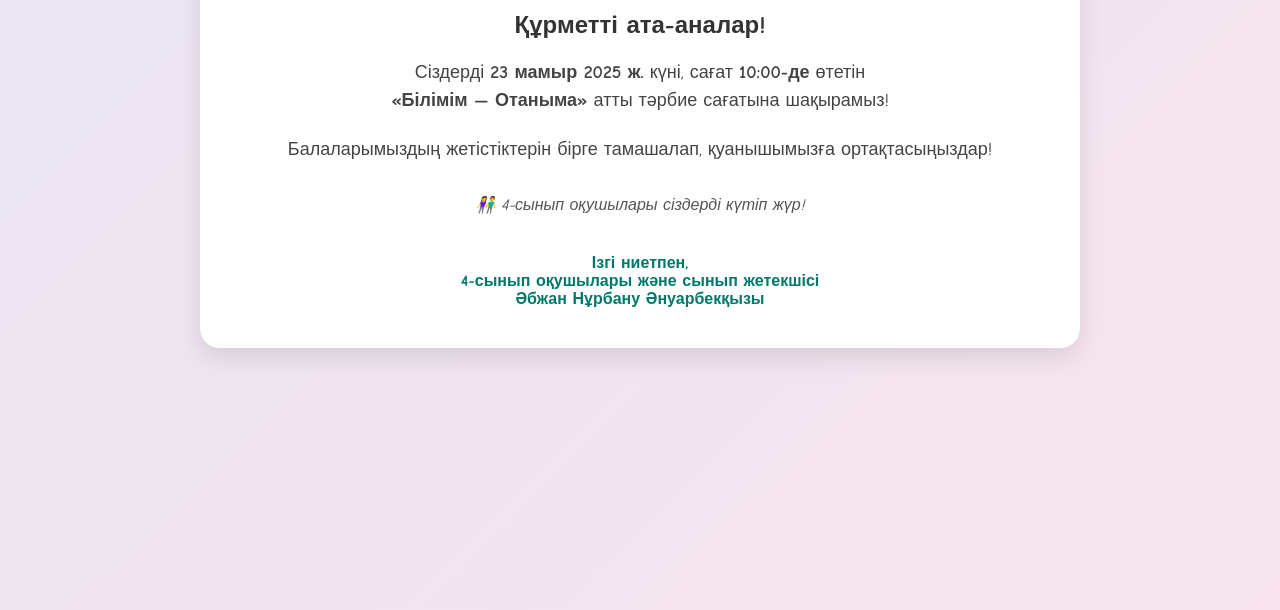
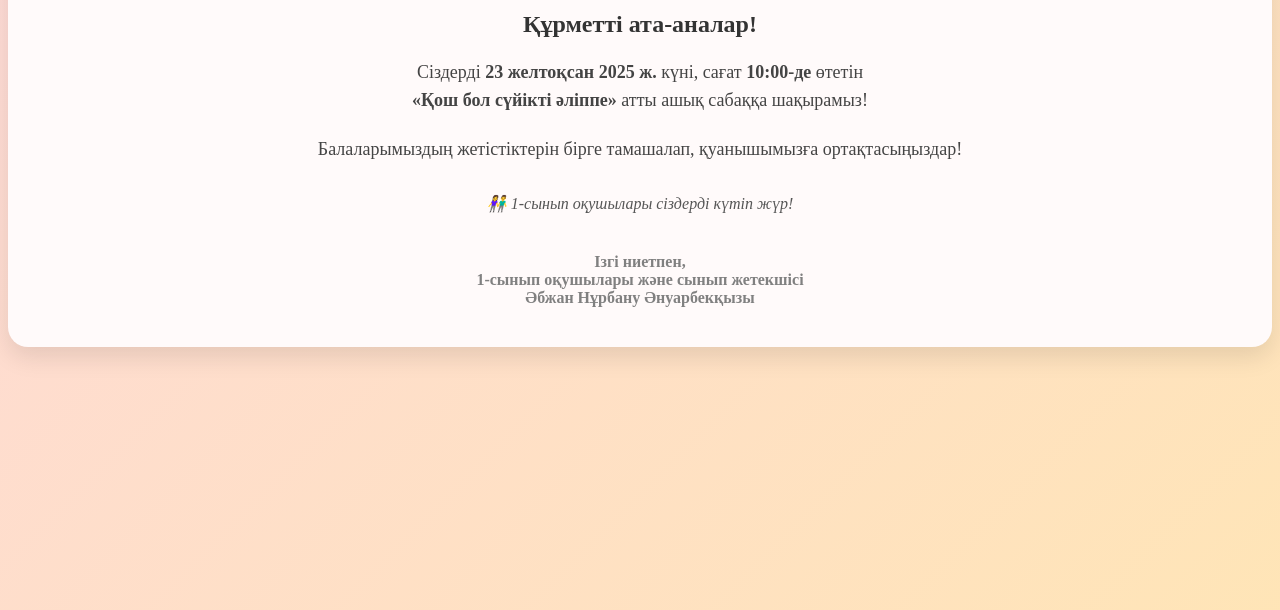
Before and after one commit to F0t1m0/fatimadosmurat, a plain HTML site: page index.html in a window 1280 px wide. Shown: the part 190-800 px from the top of the page. Drawn offline with Linux system fonts and the light colour scheme.

Commit message:
Add files via upload

```diff
--- a/index.html
+++ b/index.html
@@ -6,12 +6,9 @@
   <title>Мектеп Шақырту</title>
   <style>
     body {
-      margin: 0;
-      padding: 0;
-      font-family: 'Comic Sans MS', sans-serif;
-      background: linear-gradient(135deg, #cce7ff, #fce4ec);
-      animation: gradientShift 10s ease infinite;
-      background-size: 400% 400%;
+       background: linear-gradient(135deg, #a8edea, #fed6e3, #ffeaa7);
+  background-size: 400% 400%;
+  animation: gradientShift 15s ease infinite;
     }
 
     @keyframes gradientShift {
@@ -21,9 +18,8 @@
     }
 
     .container {
-      max-width: 800px;
-      margin: 60px auto;
-      background: white;
+     margin: 60px auto;
+      background: Snow;
       padding: 40px;
       border-radius: 20px;
       box-shadow: 0 10px 25px rgba(0,0,0,0.1);
@@ -32,7 +28,7 @@
 
     h1 {
       font-size: 40px;
-      color: #007acc;
+      color: black;
       animation: fadeInDown 1.5s ease;
     }
 
@@ -54,7 +50,7 @@
       margin-top: 40px;
       font-weight: bold;
       font-size: 16px;
-      color: #00796b;
+      color: grey;
       animation: fadeIn 3s ease;
     }
 
@@ -92,18 +88,18 @@
     <h1>📚 Шақырту қағазы</h1>
     <h2>Құрметті ата-аналар!</h2>
     <p>
-      Сіздерді <strong>23 мамыр 2025 ж.</strong> күні, сағат <strong>10:00-де</strong> өтетін<br>
-      <strong>«Білімім — Отаныма»</strong> атты тәрбие сағатына шақырамыз!
+      Сіздерді <strong>23 желтоқсан 2025 ж.</strong> күні, сағат <strong>10:00-де</strong> өтетін<br>
+      <strong>«Қош бол сүйікті әліппе»</strong> атты ашық сабаққа шақырамыз!
     </p>
     <p>
       Балаларымыздың жетістіктерін бірге тамашалап, қуанышымызға ортақтасыңыздар!
     </p>
     <div class="students">
-      👫 4-сынып оқушылары сіздерді күтіп жүр!
+      👫 1-сынып оқушылары сіздерді күтіп жүр!
     </div>
     <div class="signature">
       Ізгі ниетпен,<br>
-      4-сынып оқушылары және сынып жетекшісі<br>
+      1-сынып оқушылары және сынып жетекшісі<br>
       Әбжан Нұрбану Әнуарбекқызы
     </div>
   </div>
```
